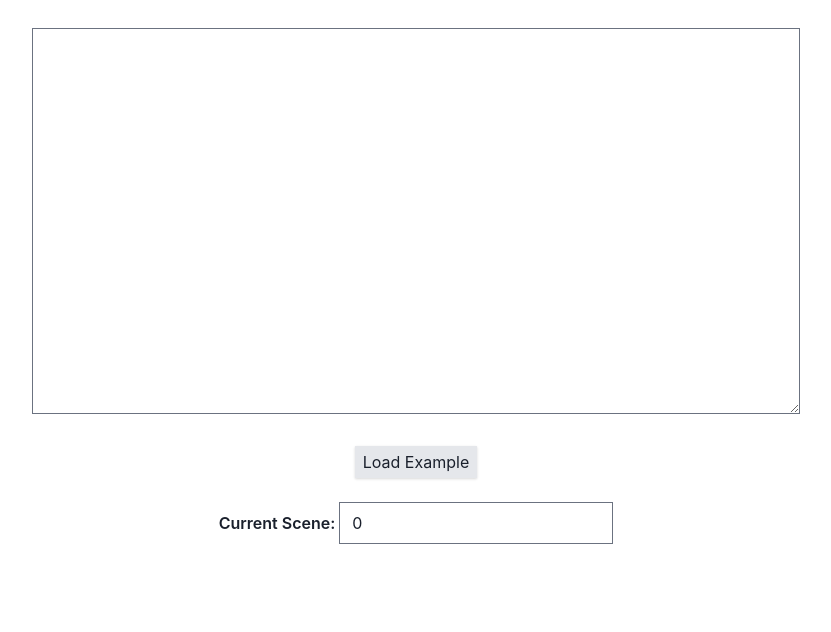
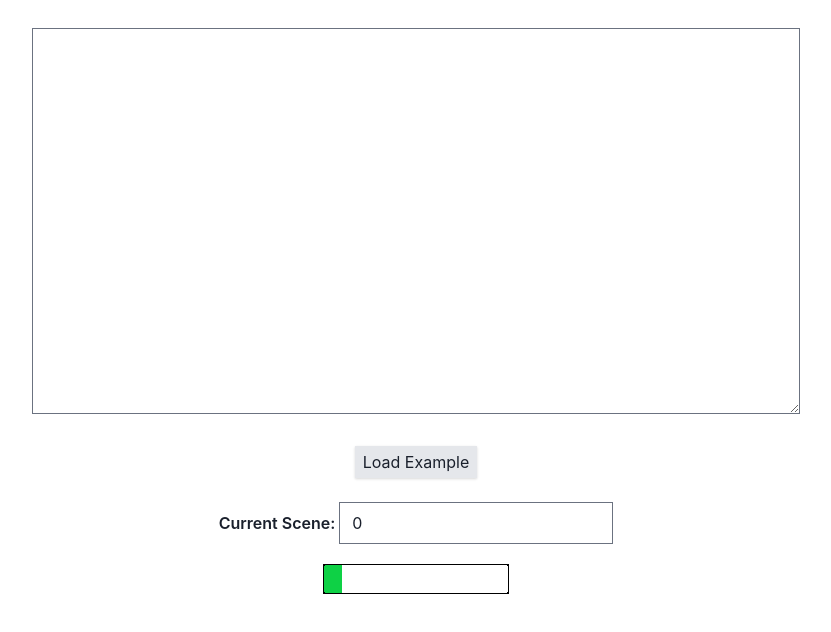
Before and after one commit to inmyshoesdev/inmyshoes, a Next.js app: page /examples/dialogue in a window 1280 px wide. Shown: the top 632 px of the page, without its empty margins (224-1055 px from the left). Built offline with nearby package versions, Linux system fonts and the light colour scheme.

Commit message:
Add MeterBar

```diff
--- /dev/null
+++ b/components/MeterBar.tsx
@@ -0,0 +1,72 @@
+import { Box } from '@chakra-ui/layout'
+import { useEffect, useState } from 'react'
+
+export interface MeterBarProps {
+  fullImage: string
+  emptyImage: string
+}
+
+export default function MeterBar({ fullImage, emptyImage }: MeterBarProps) {
+  const [progress, setProgress] = useState(0)
+
+  return (
+    // <div className="w-[186px] h-[30px] relative">
+    //   <div
+    //     style={{
+    //       width: '100%',
+    //       height: '100%',
+    //       overflow: 'clip',
+    //       position: 'absolute',
+    //     }}
+    //   >
+    //     <img
+    //       src="/images/empty-bar.png"
+    //       className="object-none object-left"
+    //       style={{ height: '100%' }}
+    //     />
+    //   </div>
+    //   <div
+    //     style={{
+    //       width: '10%',
+    //       height: '100%',
+    //       overflow: 'clip',
+    //       position: 'absolute',
+    //     }}
+    //   >
+    //     <img
+    //       src="/images/full-bar.png"
+    //       className="object-none object-left"
+    //       style={{ height: '100%' }}
+    //     />
+    //   </div>
+    // </div>
+    <div className="relative">
+      <div
+        style={{
+          width: 'max-content',
+          height: 'max-content',
+        }}
+      >
+        <img
+          src={emptyImage}
+          className="object-none object-left"
+          // style={{ height: '100%' }}
+        />
+      </div>
+      <div
+        className="absolute left-0 top-0"
+        style={{
+          width: '10%',
+          height: '100%',
+          overflow: 'clip',
+        }}
+      >
+        <img
+          src={fullImage}
+          className="object-none object-left"
+          style={{ height: '100%' }}
+        />
+      </div>
+    </div>
+  )
+}
--- a/pages/examples/dialogue.tsx
+++ b/pages/examples/dialogue.tsx
@@ -1,8 +1,11 @@
 import GameSchemaInput from '../../components/GameSchemaInput'
+import Meter from '../../components/Meter'
+import MeterBar from '../../components/MeterBar'
 import exampleJson from '../../schema/example-dialogue.json'
 
 export default function DialogueExample() {
   return (
+    <div>
       <GameSchemaInput
         examples={[
           {
@@ -11,5 +14,12 @@ export default function DialogueExample() {
           },
         ]}
       />
+      <div className="flex justify-center">
+        <MeterBar
+          fullImage="/images/full-bar.png"
+          emptyImage="/images/empty-bar.png"
+        />
+      </div>
+    </div>
   )
 }
--- a/schema/example-dialogue.json
+++ b/schema/example-dialogue.json
@@ -1,5 +1,13 @@
 {
     "name": "Dialogue Example",
+    "header": [
+        {
+            "component": "meter",
+            "title": "Health",
+            "fullImage": "/images/full-bar.png",
+            "emptyImage": "/images/empty-bar.png"
+        }
+    ],
     "mainCharacters": [
         {
             "name": "Julie",
```
Also changed, not shown: public/images/empty-bar.png (added), public/images/full-bar.png (added). Lines whose indentation alone changed are shown as unchanged.
